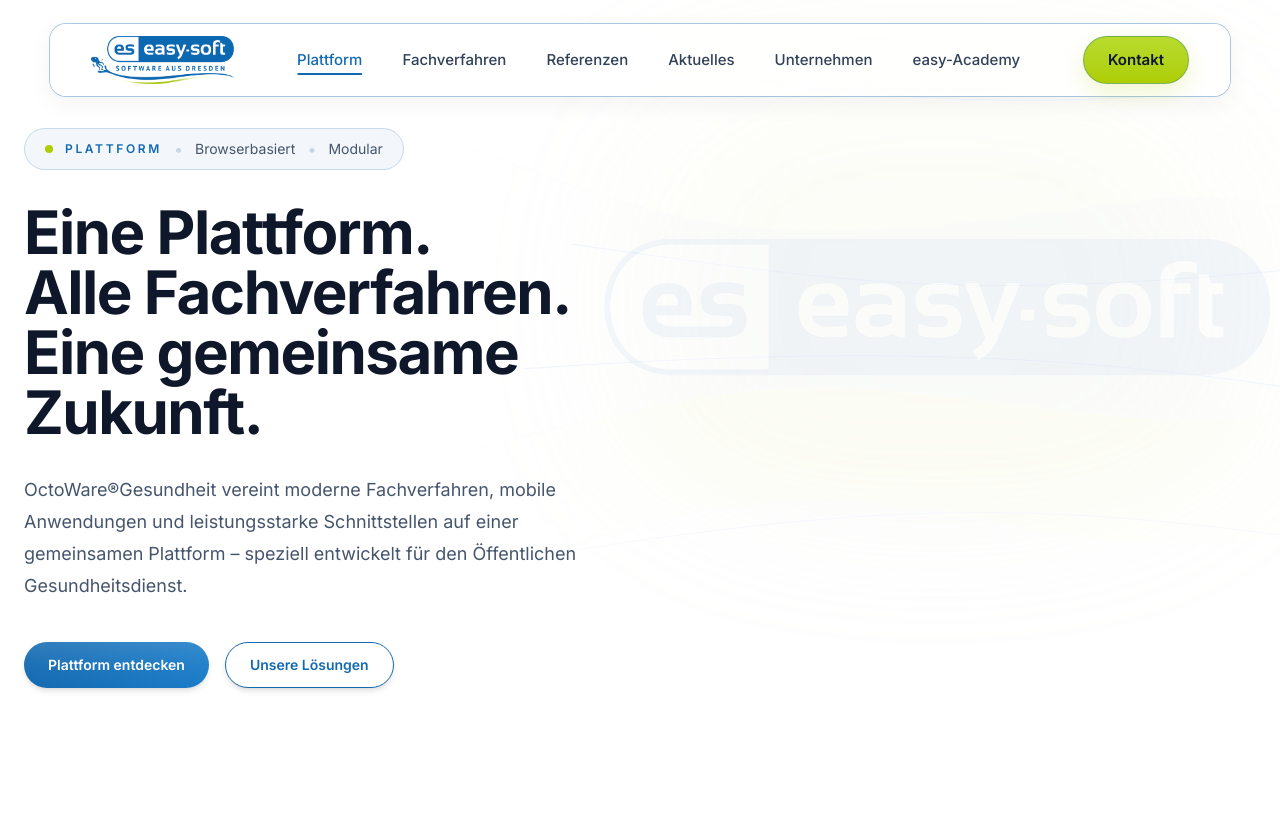
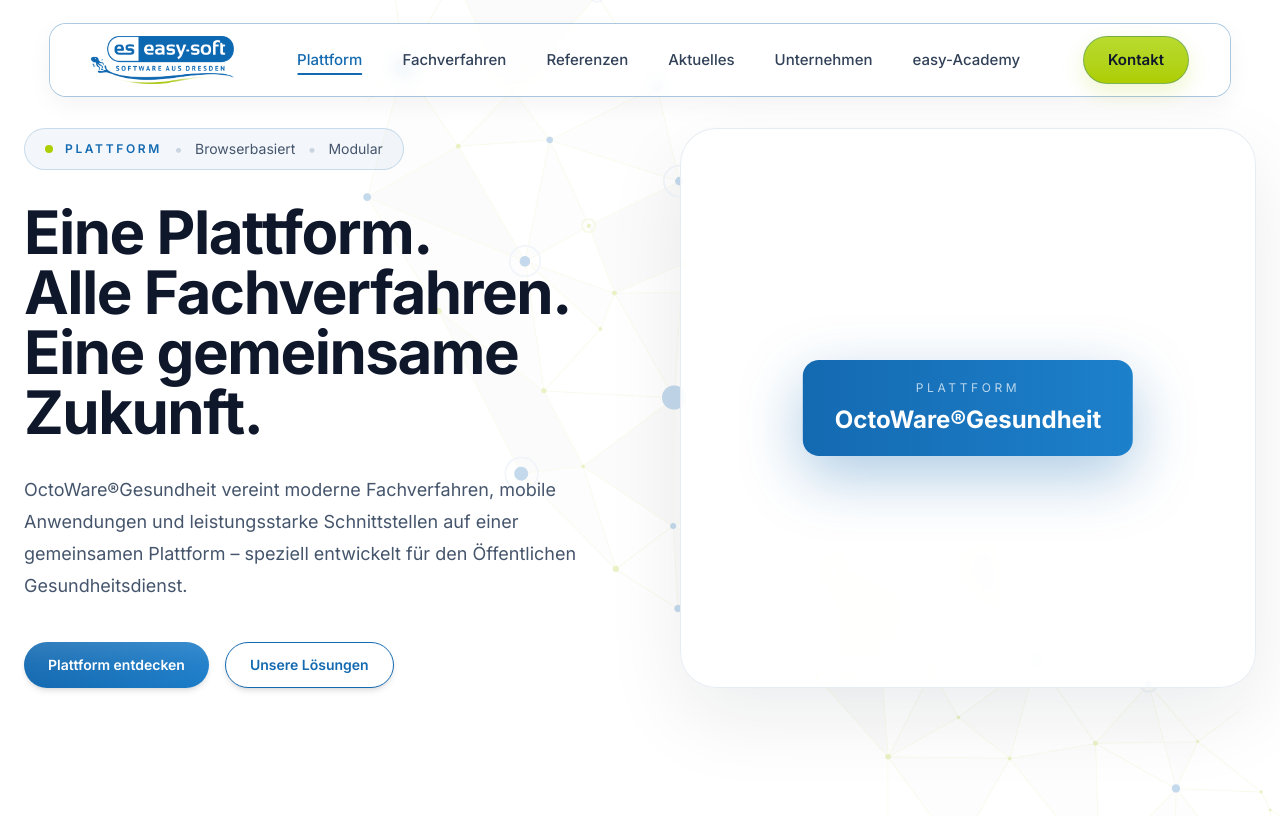
Before and after one commit to weblogger117-art/octoware-website, a Next.js app: page /plattform in a window 1280 px wide. Built offline with nearby package versions, Linux system fonts and the light colour scheme.

Commit message:
Update Hero.tsx

```diff
--- a/components/sections/platform/Hero.tsx
+++ b/components/sections/platform/Hero.tsx
@@ -7,7 +7,7 @@ export default function PlatformHero() {
       <div className="mx-auto max-w-7xl px-6">
 
         <Image
-  src="/images/background/lines-mesh-es.webp"
+  src="/images/background/network-mesh.webp"
   alt=""
   width={1200}
   height={1200}
@@ -140,9 +140,74 @@ export default function PlatformHero() {
 
           {/* Rechte Spalte */}
 
-          <div>
+<div className="relative flex items-center justify-center">
 
-          </div>
+  <div
+    className="
+      relative
+
+      h-[560px]
+      w-full
+
+      rounded-[36px]
+
+      border
+      border-slate-200/80
+
+      bg-white/80
+
+      shadow-[0_30px_80px_rgba(15,23,42,0.08)]
+
+      backdrop-blur-xl
+    "
+  >
+
+<div
+  className="
+    absolute
+
+    left-1/2
+    top-1/2
+
+    -translate-x-1/2
+    -translate-y-1/2
+  "
+>
+
+  <div
+    className="
+      rounded-2xl
+
+      bg-gradient-to-r
+      from-[#146ab1]
+      to-[#1d80cb]
+
+      px-8
+      py-5
+
+      text-center
+
+      text-white
+
+      shadow-[0_20px_60px_rgba(20,106,177,.35)]
+    "
+  >
+
+    <p className="text-xs uppercase tracking-[0.3em] text-white/70">
+      Plattform
+    </p>
+
+    <h3 className="mt-2 text-2xl font-bold">
+      OctoWare®Gesundheit
+    </h3>
+
+  </div>
+
+</div>
+
+  </div>
+
+</div>
 
         </div>
 
```
